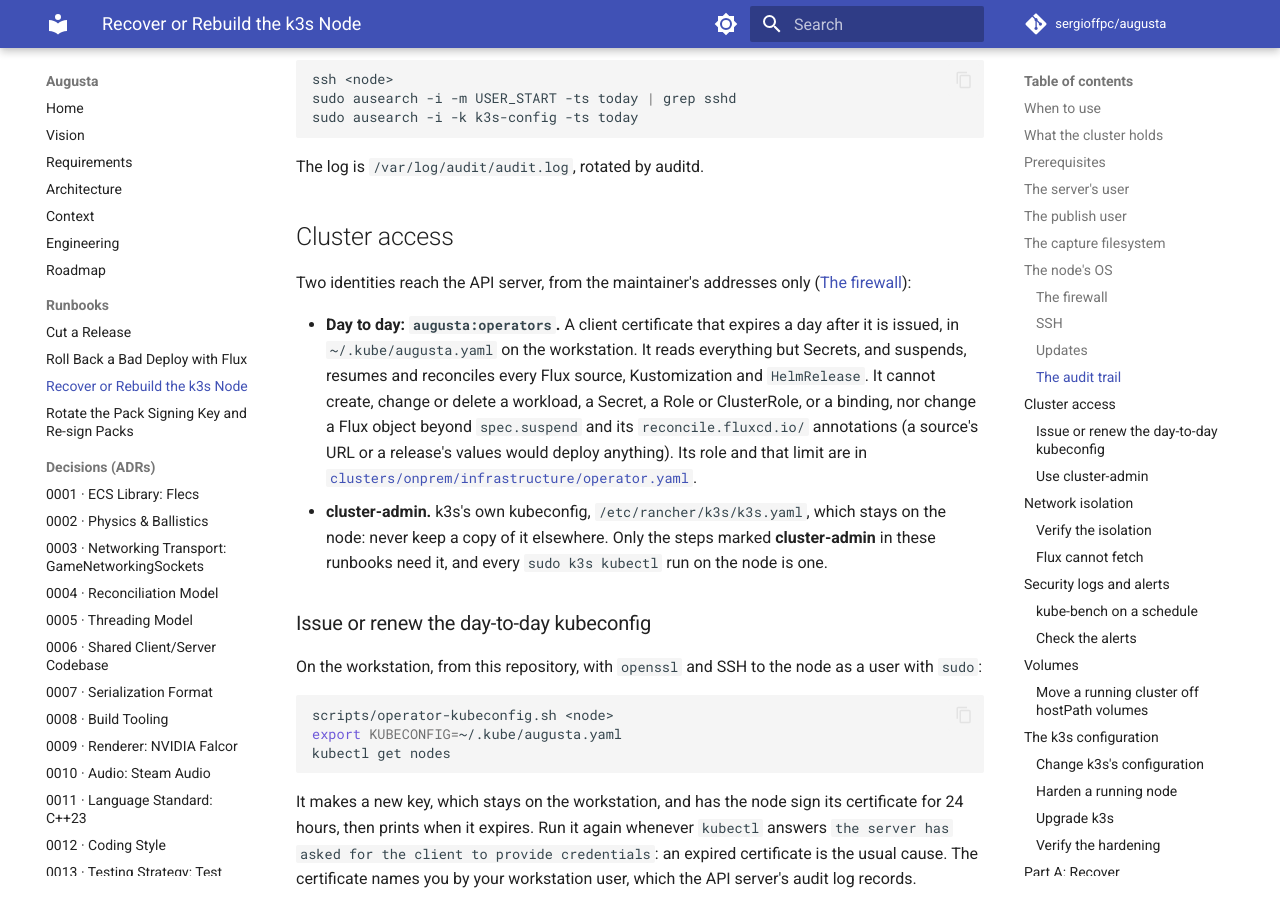
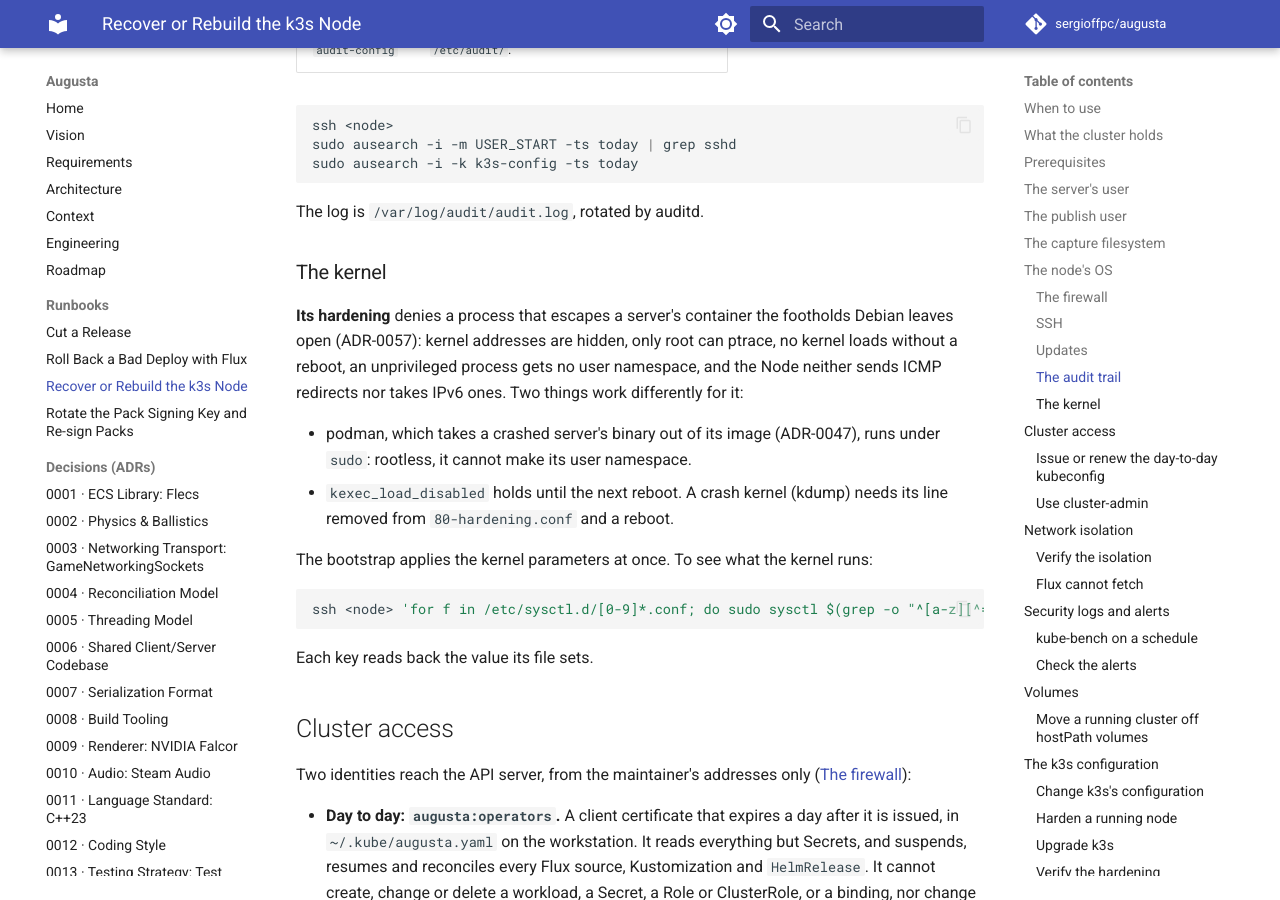
Before and after one commit to sergioffpc/augusta, an MkDocs documentation site: the page built from docs/runbooks/k3s-node-recovery.md, in a window 1280 px wide and 900 px high, scrolled down 7908 px. Built offline with MkDocs 1.6.1 and Material for MkDocs 9.7.7, drawn with Linux system fonts in a browser that asks for light colours; comment, search, counter and statistics services are not loaded; some of the changed text lies outside the part shown.

Commit message:
feat(node): harden the kernel against an escaped container
80-hardening.conf hides kernel addresses, leaves ptrace to root, refuses
kexec, denies unprivileged user namespaces, blinds BPF's JIT, stops ICMP
redirects and sets loose rp_filter. ADR-0057 states it.

Closes #564

Co-Authored-By: Claude Opus 5.5 <noreply@anthropic.com>

````diff
--- a/docs/runbooks/k3s-node-recovery.md
+++ b/docs/runbooks/k3s-node-recovery.md
@@ -241,6 +241,7 @@ credential (ADR-0057). Its configuration is in
 | `unattended-upgrades.conf`     | `/etc/apt/apt.conf.d/52augusta-upgrades`                     | [Updates](#updates): Debian's security updates, a reboot at 05:00 when needed. |
 | `apt-daily-upgrade.timer.conf` | `/etc/systemd/system/apt-daily-upgrade.timer.d/augusta.conf` | Updates install between 04:00 and 04:30.                                       |
 | `audit.rules`                  | `/etc/audit/rules.d/augusta.rules`                           | [The audit trail](#the-audit-trail).                                           |
+| `80-hardening.conf`            | `/etc/sysctl.d/80-hardening.conf`                            | [The kernel](#the-kernel)'s hardening.                                         |
 
 To change any of it, merge the change to `develop`, then run the bootstrap on
 the node, which writes what changed and reloads the service that reads it:
@@ -369,6 +370,28 @@ sudo ausearch -i -k k3s-config -ts today
 ```
 
 The log is `/var/log/audit/audit.log`, rotated by auditd.
+
+### The kernel
+
+**Its hardening** denies a process that escapes a server's container the
+footholds Debian leaves open (ADR-0057): kernel addresses are hidden, only root
+can ptrace, no kernel loads without a reboot, an unprivileged process gets no
+user namespace, and the Node neither sends ICMP redirects nor takes IPv6 ones.
+Two things work differently for it:
+
+- podman, which takes a crashed server's binary out of its image (ADR-0047),
+  runs under `sudo`: rootless, it cannot make its user namespace.
+- `kexec_load_disabled` holds until the next reboot. A crash kernel (kdump)
+  needs its line removed from `80-hardening.conf` and a reboot.
+
+The bootstrap applies the kernel parameters at once. To see what the kernel
+runs:
+
+```sh
+ssh <node> 'for f in /etc/sysctl.d/[0-9]*.conf; do sudo sysctl $(grep -o "^[a-z][^=]*" "$f"); done'
+```
+
+Each key reads back the value its file sets.
 
 ## Cluster access
 
````
Also changed, not shown: docs/adr/0057-cluster-hardening-baseline.md (+13 -0 lines), 2 other files.
